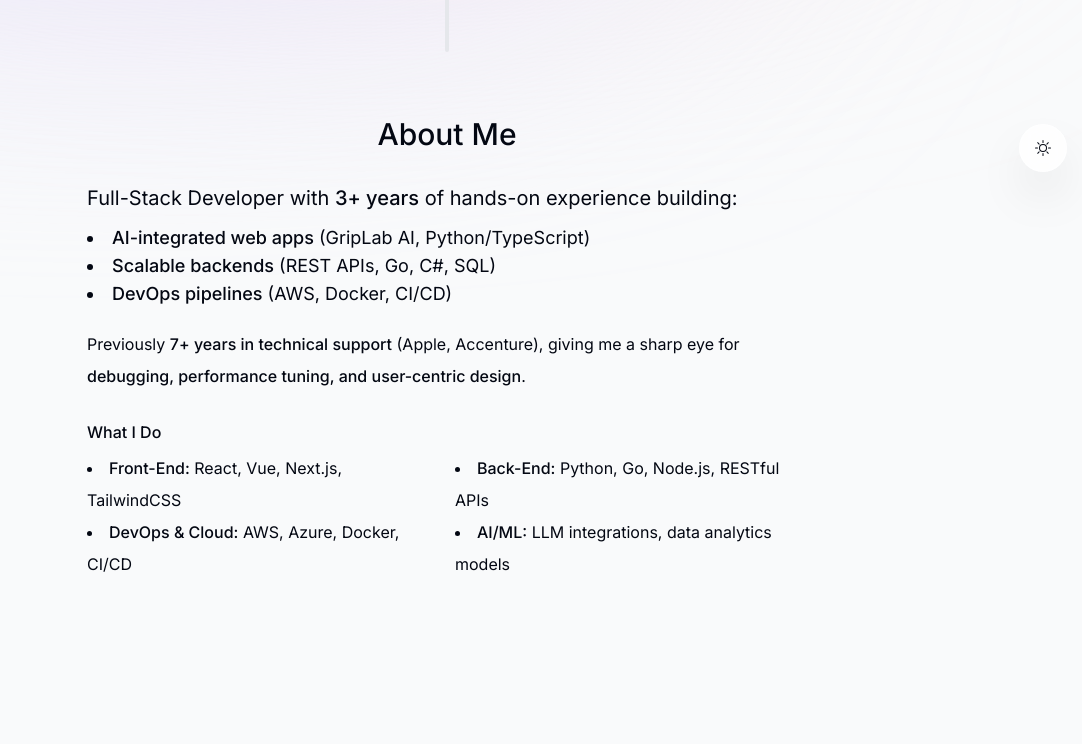
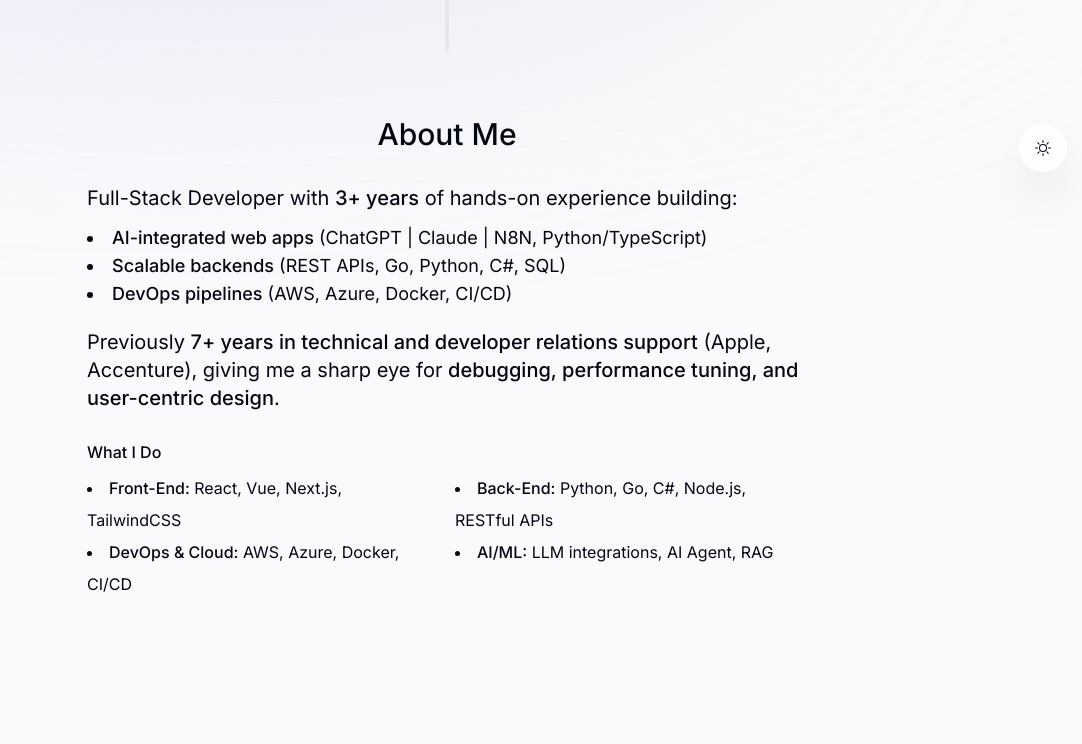
Before and after one commit to nathanrydel/nextjs-portfolio, a Next.js app: page / in a window 1280 px wide. Shown: the part 608-1352 px from the top of the page, without its empty margins (193-1275 px from the left). Built offline with nearby package versions, Linux system fonts and the light colour scheme.

Commit message:
About Updates

```diff
--- a/components/About.tsx
+++ b/components/About.tsx
@@ -34,26 +34,26 @@ export default function About() {
 
       <ul className="mb-5 text-left text-lg list-disc list-inside">
         <li>
-          <span className="font-medium">AI-integrated web apps</span> (GripLab AI, Python/TypeScript)
+          <span className="font-medium">AI-integrated web apps</span> (ChatGPT | Claude | N8N, Python/TypeScript)
         </li>
         <li>
-          <span className="font-medium">Scalable backends</span> (REST APIs, Go, C#, SQL)
+          <span className="font-medium">Scalable backends</span> (REST APIs, Go, Python, C#, SQL)
         </li>
         <li>
-          <span className="font-medium">DevOps pipelines</span> (AWS, Docker, CI/CD)
+          <span className="font-medium">DevOps pipelines</span> (AWS, Azure, Docker, CI/CD)
         </li>
       </ul>
 
-      <p className="mb-3">
-        Previously <span className="font-medium">7+ years in technical support</span> (Apple, Accenture), giving me a sharp eye for <span className="font-medium">debugging, performance tuning, and user-centric design</span>.
-      </p>
+      <h3 className="mb-3 text-xl">
+        Previously <span className="font-medium">7+ years in technical and developer relations support</span> (Apple, Accenture), giving me a sharp eye for <span className="font-medium">debugging, performance tuning, and user-centric design</span>.
+      </h3>
 
       <p className="font-medium mb-1 mt-6">What I Do</p>
       <ul className="text-left list-disc list-inside grid grid-cols-1 sm:grid-cols-2 gap-x-4">
         <li><span className="font-medium">Front-End:</span> React, Vue, Next.js, TailwindCSS</li>
-        <li><span className="font-medium">Back-End:</span> Python, Go, Node.js, RESTful APIs</li>
+        <li><span className="font-medium">Back-End:</span> Python, Go, C#, Node.js, RESTful APIs</li>
         <li><span className="font-medium">DevOps & Cloud:</span> AWS, Azure, Docker, CI/CD</li>
-        <li><span className="font-medium">AI/ML:</span> LLM integrations, data analytics models</li>
+        <li><span className="font-medium">AI/ML:</span> LLM integrations, AI Agent, RAG</li>
       </ul>
     </motion.section>
   );
```
